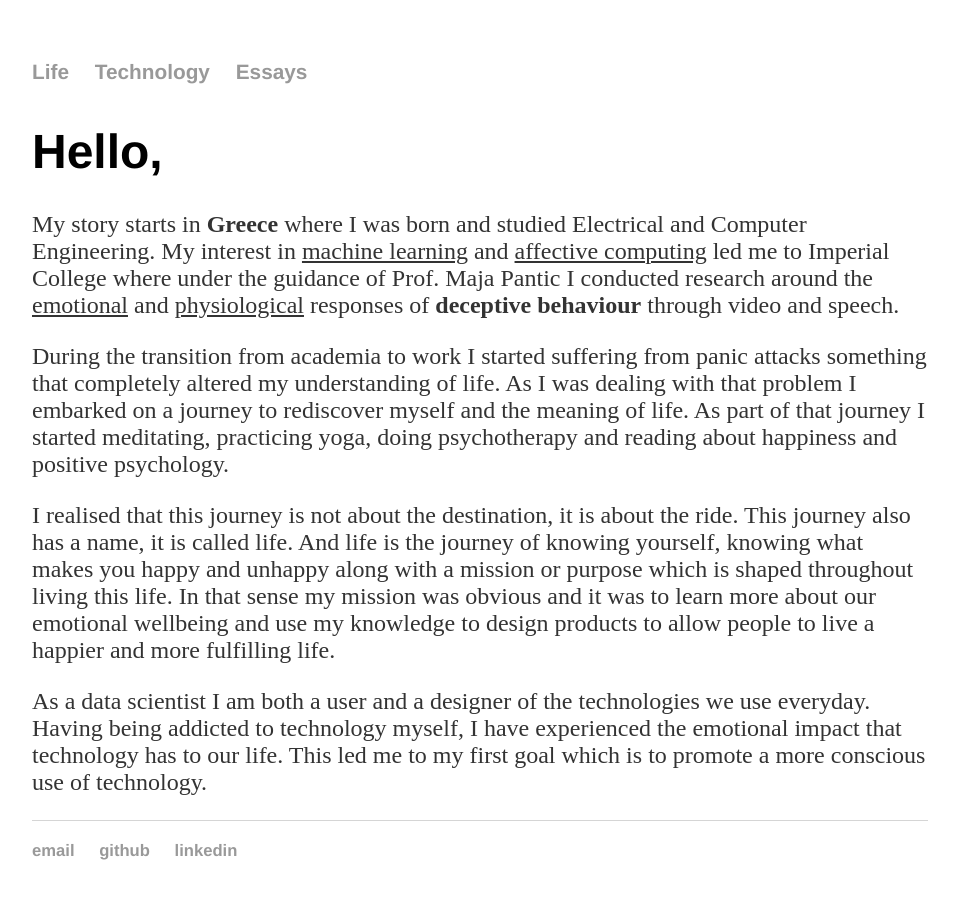
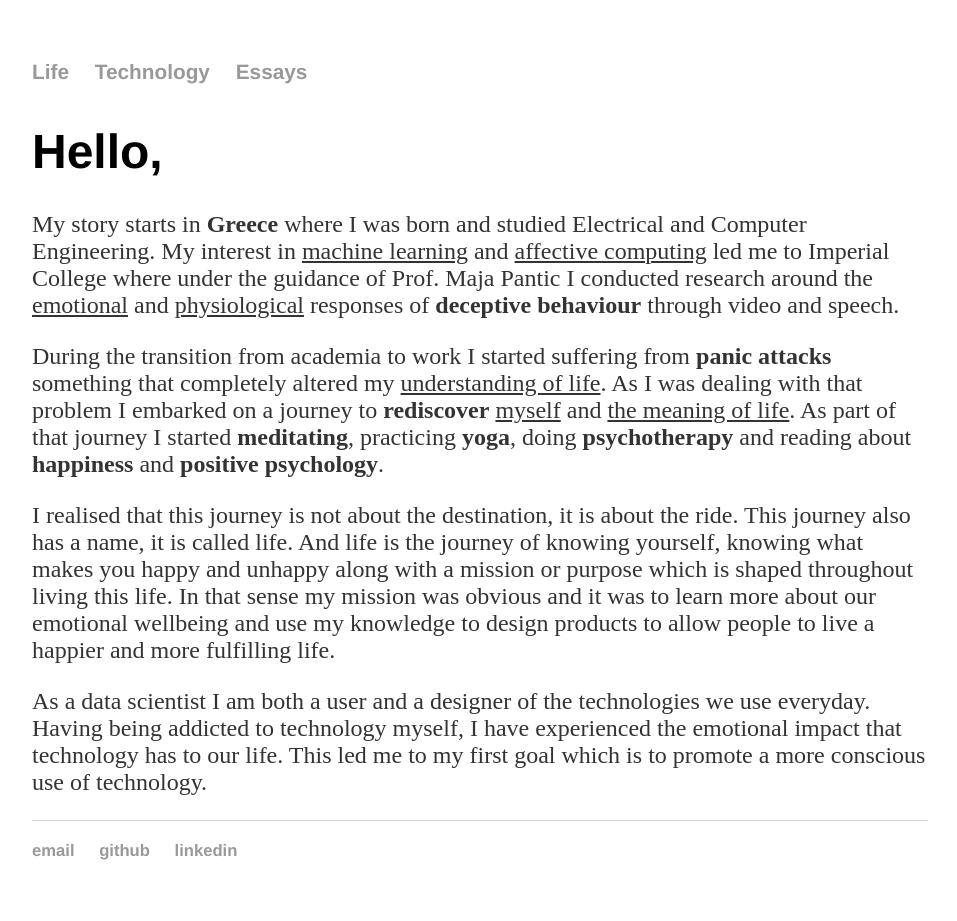
Before and after one commit to nsorros/nsorros.github.io, a Jekyll site: the page built from index.html, in a window 1280 px wide. Shown: the whole page, without its empty margins (160-1117 px from the left). Built offline with Jekyll 4.4.1, drawn with Linux system fonts in a browser that asks for light colours.

```diff
--- a/index.html
+++ b/index.html
@@ -11,9 +11,9 @@ title: My life so far ...
 </p>
 
 <p>
-	During the transition from academia to work I started suffering from panic attacks something that completely altered my understanding of life.
-	As I was dealing with that problem I embarked on a journey to rediscover myself and the meaning of life.
-	As part of that journey I started meditating, practicing yoga, doing psychotherapy and reading about happiness and positive psychology.
+	During the transition from academia to work I started suffering from <b>panic attacks</b> something that completely altered my <u>understanding of life</u>.
+	As I was dealing with that problem I embarked on a journey to <b>rediscover</b> <u>myself</u> and <u>the meaning of life</u>.
+	As part of that journey I started <b>meditating</b>, practicing <b>yoga</b>, doing <b>psychotherapy</b> and reading about <b>happiness</b> and <b>positive psychology</b>.
 </p>
 
 <p>
```
